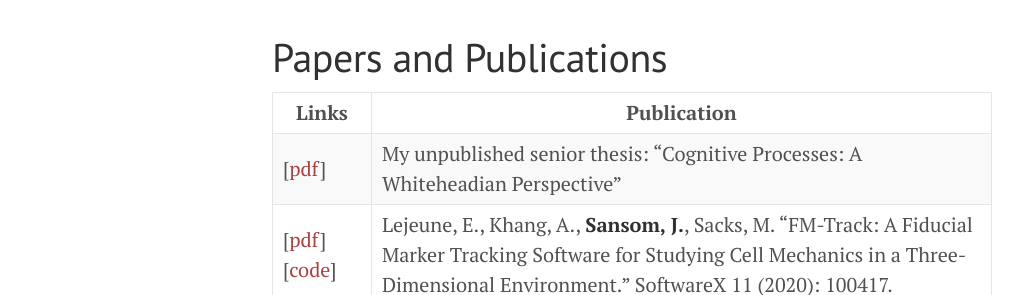
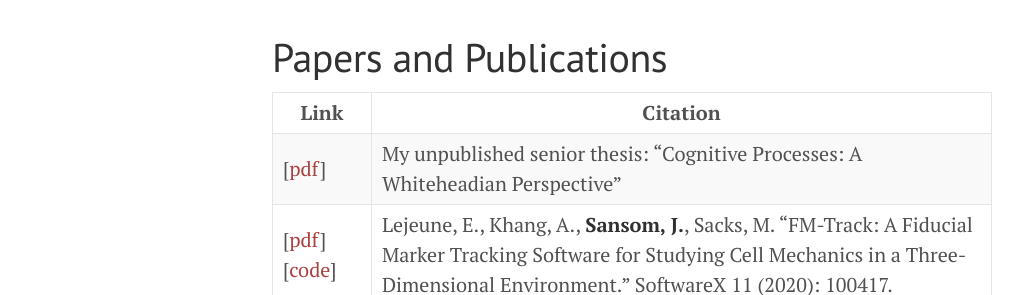
Before and after one commit to jhsansom/jhsansom.github.io, a Jekyll site: the page built from index.md, in a window 1280 px wide. Shown: the part 967-1262 px from the top of the page, without its empty margins (8-1031 px from the left). Built offline with Jekyll 4.4.1, drawn with Linux system fonts in a browser that asks for light colours; Markdown is read by kramdown in place of the engine named in the settings.

Commit message:
Fixed look

```diff
--- a/index.md
+++ b/index.md
@@ -20,7 +20,7 @@ I am currently a graduate student in the University of Michigan's Computer Scien
 
 # Papers and Publications
 
-| Links      | Publication |
+| Link     | Citation                        |
 | ----------- | ----------- |
 | [[pdf](https://raw.githubusercontent.com/jhsansom/jhsansom.github.io/master/docs/Thesis.pdf)] | My unpublished senior thesis: “Cognitive Processes: A Whiteheadian Perspective”    |
 | [[pdf](https://raw.githubusercontent.com/jhsansom/jhsansom.github.io/master/docs/FM_Track.pdf)][[code](https://github.com/elejeune11/FM-Track)] | Lejeune, E., Khang, A., **Sansom, J.**, Sacks, M. “FM-Track: A Fiducial Marker Tracking Software for Studying Cell Mechanics in a Three-Dimensional Environment.” SoftwareX 11 (2020): 100417. |
```
